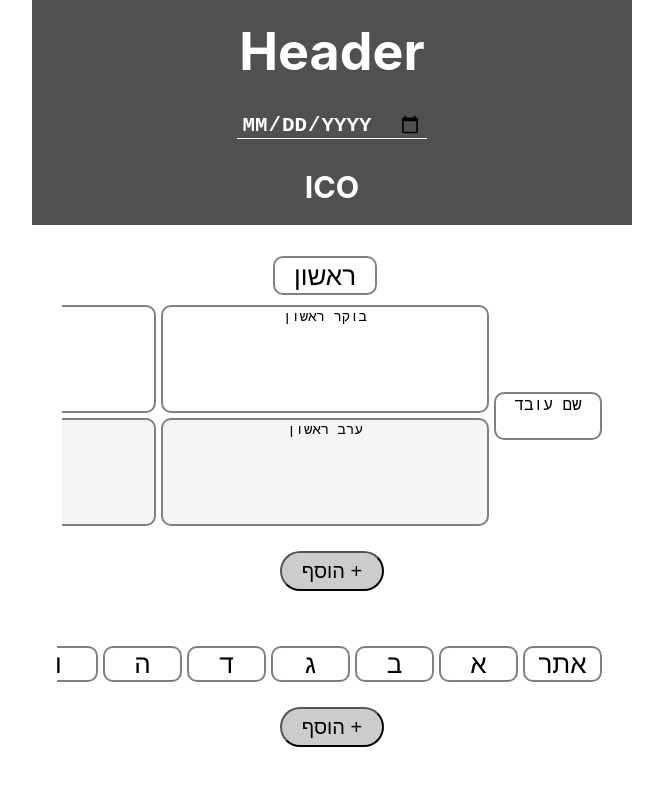
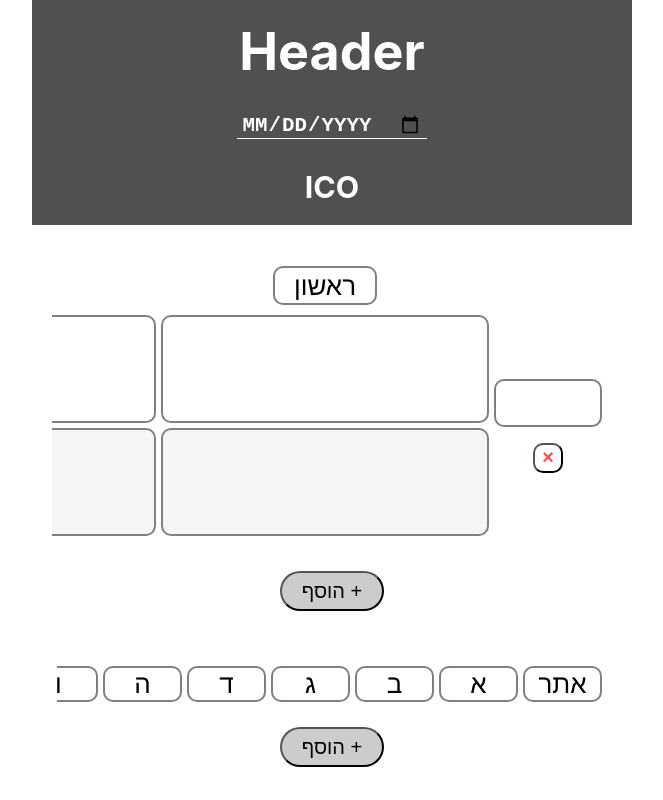
Before and after one commit to yotam-yakovw/workweek, a React (Create React App) app: page / in a window 1280 px wide. Shown: the top 800 px of the page, without its empty margins (308-971 px from the left). Built offline with nearby package versions, Linux system fonts and the light colour scheme.

Commit message:
added workplaceSlice

```diff
--- a/src/Components/Workers/Workers.css
+++ b/src/Components/Workers/Workers.css
@@ -6,6 +6,7 @@
   justify-items: center;
   align-items: center;
   margin: 20px auto 0;
+  padding: 10px;
   width: 90%;
   max-height: 80vh;
   gap: 5px;
@@ -33,9 +34,12 @@
   grid-column: 1 / 2;
 }
 
-.worker-name {
+.worker__title {
   grid-column: 1 / 2;
   grid-row: span 2;
+}
+
+.worker__name {
   width: 100px;
   height: 40px;
   resize: none;
@@ -48,7 +52,26 @@
   text-align: center;
 }
 
-.textarea {
+.worker__delete {
+  background-color: white;
+  color: #ff5050;
+  margin-top: 10px;
+  font-size: 20px;
+  font-weight: 700;
+  border-radius: 10px;
+  width: 30px;
+  height: 30px;
+  cursor: pointer;
+}
+
+.worker__delete:hover {
+  background-color: #ff5050;
+  color: black;
+  transform: scale(1.1);
+  transition: transform 100ms linear;
+}
+
+.worker__textarea {
   width: 25vw;
   height: 100px;
   border: 2px solid #808080;
--- a/src/Components/Workers/Workers.js
+++ b/src/Components/Workers/Workers.js
@@ -1,8 +1,16 @@
 import './Workers.css';
 import AddButton from '../AddButton/AddButton';
-import dataEntry from '../../temp/database';
+import { useSelector } from 'react-redux';
+import { useDispatch } from 'react-redux';
+import workplaceSlice from '../../redux/workplaceSlice';
 
 export default function Workers() {
+  const dispatch = useDispatch();
+
+  const addWorker = () => dispatch(workplaceSlice.actions.addWorker());
+
+  const workplace = useSelector((state) => state.workplace);
+
   return (
     <>
       <div className='workers'>
@@ -12,46 +20,61 @@ export default function Workers() {
         <div className='day'>רביעי</div>
         <div className='day'>חמישי</div>
         <div className='day placeholder' />
-        {dataEntry.workers.map((worker, key) => (
+        {workplace.workers.map((worker, key) => (
           <Worker worker={worker} key={key} />
         ))}
       </div>
-      <AddButton onClick={() => console.log('click')} />
+      <AddButton onClick={() => addWorker()} />
     </>
   );
 }
 
 function Worker({ worker }) {
+  const dispatch = useDispatch();
+  const workplace = useSelector((state) => state.workplace);
+
   const { id, name, days } = worker;
-  const onChange = (evt) => {
+
+  const onNameChange = (evt) => {
     console.log(evt.target.id);
+  };
+
+  const onDelete = () => {
+    console.log(id);
+    dispatch(workplaceSlice.actions.removeWorker(id));
+    console.log(workplace);
   };
 
   return (
     <>
-      <textarea
-        defaultValue={name}
-        onChange={onChange}
-        className='worker-name'
-        id={id + '_name'}
-      />
+      <div className='worker__title'>
+        <textarea
+          defaultValue={name}
+          onChange={onNameChange}
+          className='worker__name'
+          id={id + '_name'}
+        />
+        <button onClick={onDelete} className='worker__delete'>
+          ×
+        </button>
+      </div>
       {days.morning.map((text, key) => (
         <textarea
           defaultValue={text}
-          onChange={onChange}
+          onChange={onNameChange}
           dir='rtl'
           key={key}
-          className='textarea morning'
+          className='worker__textarea morning'
           id={id + '_morning' + key}
         />
       ))}
       {days.night.map((text, key) => (
         <textarea
           defaultValue={text}
-          onChange={onChange}
+          onChange={onNameChange}
           dir='rtl'
           key={key}
-          className='textarea night'
+          className='worker__textarea night'
           id={id + '_night' + key}
         />
       ))}
--- a/src/redux/store.js
+++ b/src/redux/store.js
@@ -1,10 +1,12 @@
 import { configureStore } from '@reduxjs/toolkit';
 import workersSlice from './workersSlice';
 import locationsSlice from './locationsSlice';
+import workplaceSlice from './workplaceSlice';
 
 export const store = configureStore({
   reducer: {
     workers: workersSlice.reducer,
     locations: locationsSlice.reducer,
+    workplace: workplaceSlice.reducer,
   },
 });
--- /dev/null
+++ b/src/redux/workplaceSlice.js
@@ -0,0 +1,61 @@
+import { createSlice } from '@reduxjs/toolkit';
+
+const workplaceSlice = createSlice({
+  name: 'workplace',
+  initialState: {
+    name: '',
+    workers: [
+      {
+        id: 0,
+        name: '',
+        days: {
+          morning: ['', '', '', '', ''],
+          night: ['', '', '', '', ''],
+        },
+      },
+    ],
+    locations: [
+      {
+        name: '',
+        days: ['', '', '', '', '', '', ''],
+      },
+    ],
+    notes: [''],
+  },
+  reducers: {
+    fillWorkplace: (state, action) => (state = action.payload),
+    editWorkplaceName: (state, action) => (state.name = action.payload),
+    addWorker: (state) => {
+      state.workers = [
+        ...state.workers,
+        {
+          id:
+            state.workers.length === 0
+              ? 0
+              : state.workers[state.workers.length - 1].id + 1,
+          name: '',
+          days: {
+            morning: ['', '', '', '', ''],
+            night: ['', '', '', '', ''],
+          },
+        },
+      ];
+    },
+    removeWorker: (state, action) => {
+      const newWorkers = state.workers.filter(
+        ({ id }) => id !== action.payload
+      );
+
+      state.workers = newWorkers;
+    },
+    setWorkerName: (state, action) => {
+      const workerIndex = state.workers.findIndex(
+        (worker) => worker.id === action.payload.id
+      );
+
+      state.workers[workerIndex].name = action.payload.name;
+    },
+  },
+});
+
+export default workplaceSlice;
```
